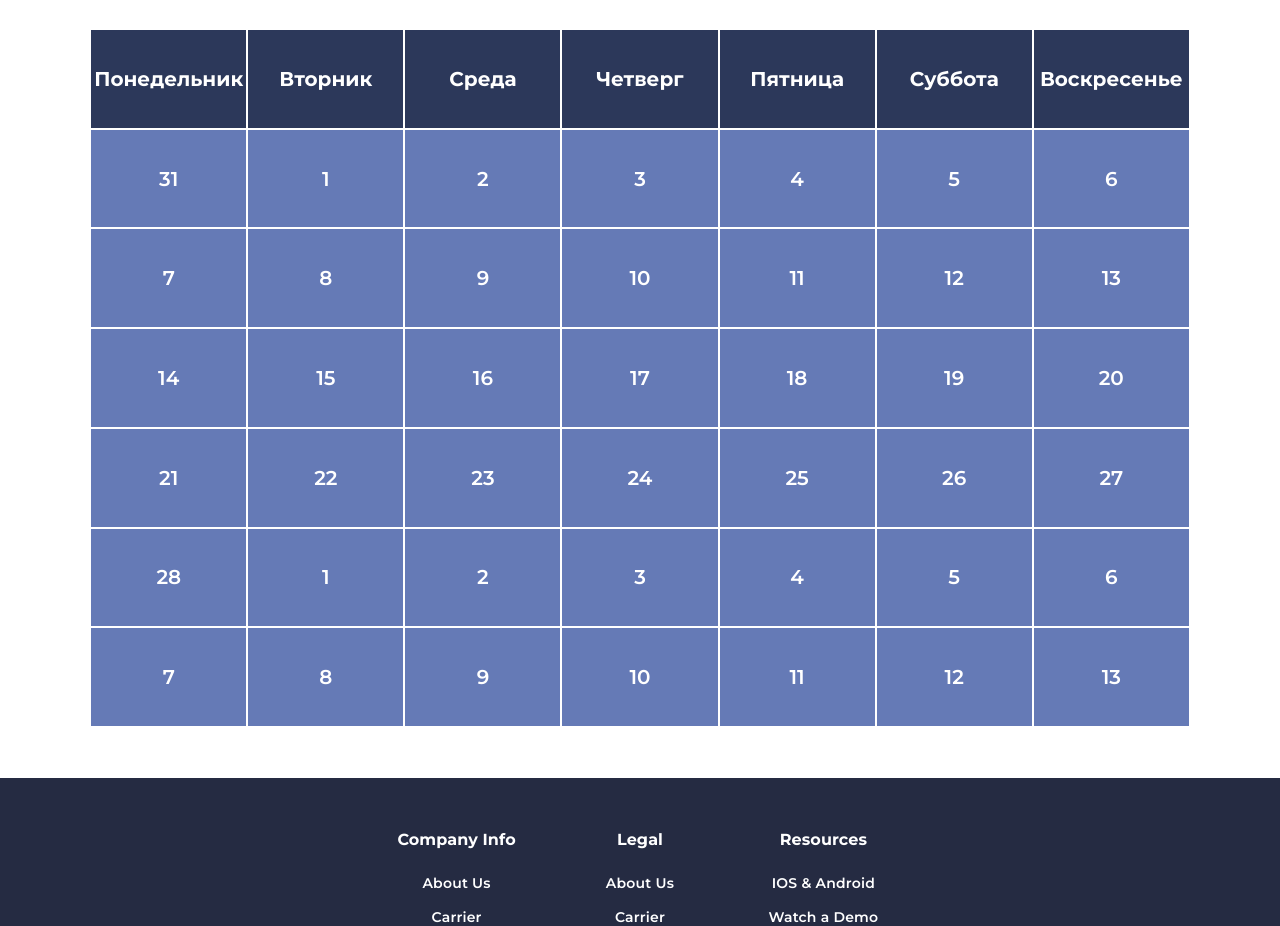
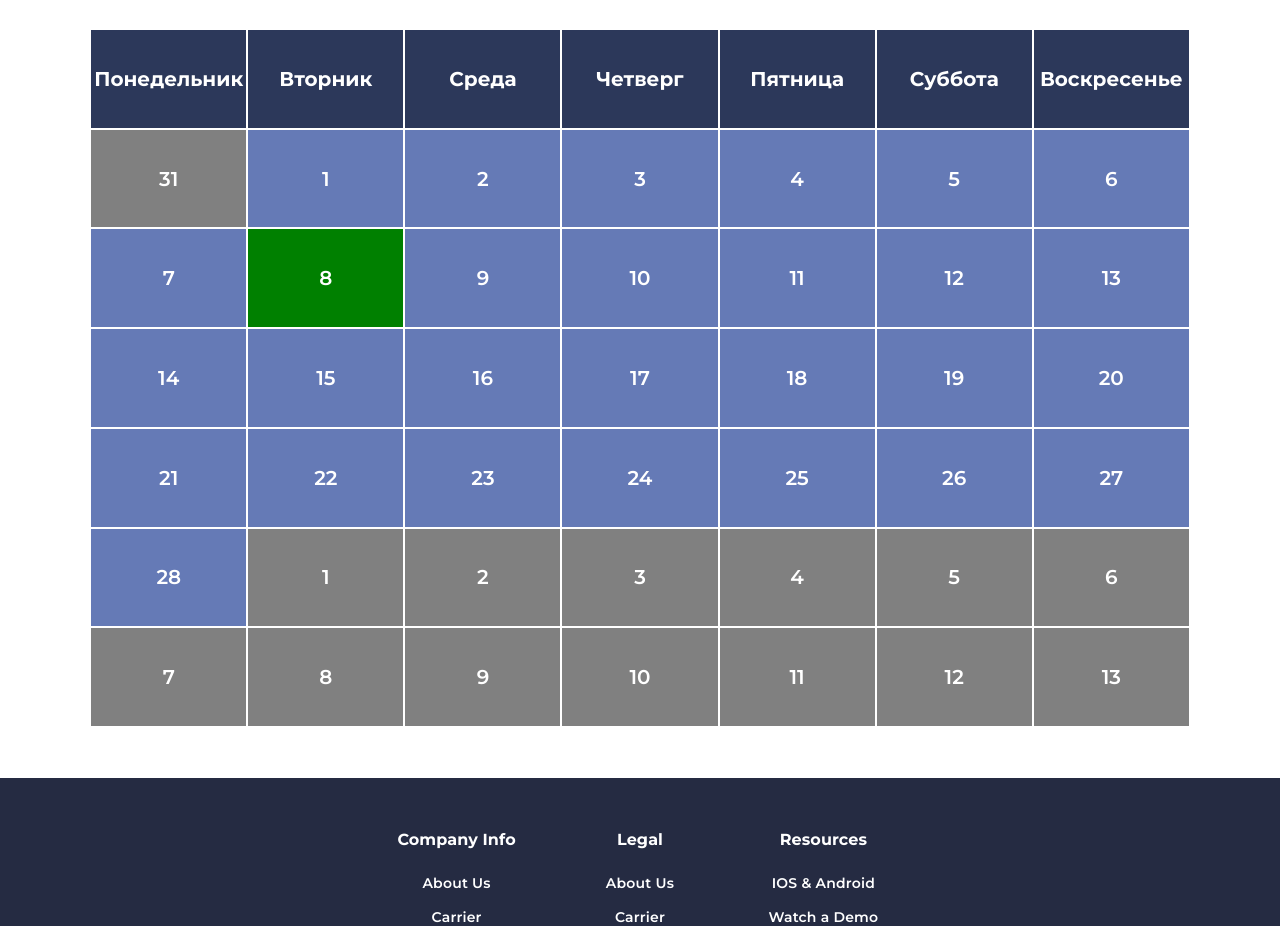
Before and after one commit to StepanovaValeriya/todolist, a Vue app: page /#/calendar in a window 1280 px wide. Shown: the part 1061-1987 px from the top of the page. Built offline with nearby package versions, Linux system fonts and the light colour scheme.

Commit message:
Calendar и router

```diff
--- a/index.html
+++ b/index.html
@@ -4,7 +4,7 @@
     <meta charset="UTF-8" />
     <link rel="icon" href="/favicon.ico" />
     <meta name="viewport" content="width=device-width, initial-scale=1.0" />
-    <title>Vite App</title>
+    <title>ToDoList</title>
     <link rel="preconnect" href="https://fonts.googleapis.com" />
     <link rel="preconnect" href="https://fonts.gstatic.com" crossorigin />
     <link
--- a/src/components/Calendar.vue
+++ b/src/components/Calendar.vue
@@ -11,14 +11,18 @@
     </div>
     <div class="table">
       <div class="day" :key="day" v-for="day in days">{{ day }}</div>
-      <div
-        :class="{ other_month: isOtherMonth }"
+      <router-link
+        :class="{
+          current: date.getDate() === nowDate,
+          'other-month': date.getMonth() !== month,
+        }"
         class="date"
         :key="date"
         v-for="date in dates"
+        :to="{ path: '/', query: { date: date.toLocaleDateString() } }"
       >
         {{ date.getDate() }}
-      </div>
+      </router-link>
     </div>
   </div>
 </template>
@@ -36,7 +40,7 @@ export default {
         'Суббота',
         'Воскресенье',
       ],
-      date: new Date(),
+      nowDate: new Date().getDate(),
       month: new Date().getMonth(),
       year: new Date().getFullYear(),
       monthList: [
@@ -69,12 +73,6 @@ export default {
         dates.push(new Date(this.year, this.month, start + i));
       }
       return dates;
-    },
-    otherMonthColor() {
-      if (new Date().getMonth() == this.month) {
-        this.isOtherMonth = true;
-        console.log(isOtherMonth);
-      }
     },
   },
 
@@ -149,4 +147,10 @@ h2 {
   background-color: rgb(44, 56, 90);
   transition: all 0.3s ease 0s;
 }
+.current {
+  background-color: green;
+}
+.other-month {
+  background-color: grey;
+}
 </style>
--- a/src/components/ToDoList.vue
+++ b/src/components/ToDoList.vue
@@ -72,7 +72,6 @@ export default {
       taskList: [],
     };
   },
-
   created() {
     let taskList = localStorage.taskList;
     if (!taskList) return;
@@ -85,13 +84,31 @@ export default {
       },
       deep: true,
     },
+    '$route.query.date': {
+      handler(date) {
+        if (date) return;
+        this.$router.replace({
+          path: this.$route.path,
+          query: {
+            ...this.$route.query,
+            date: new Date().toLocaleDateString(),
+          },
+        });
+      },
+      immediate: true,
+    },
   },
   computed: {
     doneTaskList() {
-      return this.taskList.filter((task) => task.isDone);
+      return this.todayTaskList.filter((task) => task.isDone);
     },
     notDoneTaskList() {
-      return this.taskList.filter((task) => !task.isDone);
+      return this.todayTaskList.filter((task) => !task.isDone);
+    },
+    todayTaskList() {
+      return this.taskList.filter(
+        (task) => task.date === this.$route.query.date
+      );
     },
   },
   methods: {
@@ -99,6 +116,7 @@ export default {
       this.taskList.push({
         name: this.taskName,
         isDone: false,
+        date: this.$route.query.date,
       });
       this.taskName = '';
     },
--- a/src/main.js
+++ b/src/main.js
@@ -7,7 +7,10 @@ import ToDoList from './components/ToDoList.vue';
 import Calendar from './components/Calendar.vue';
 
 const routes = [
-  { path: '/', component: ToDoList },
+  {
+    path: '/',
+    component: ToDoList,
+  },
   { path: '/calendar', component: Calendar },
 ];
 
```
